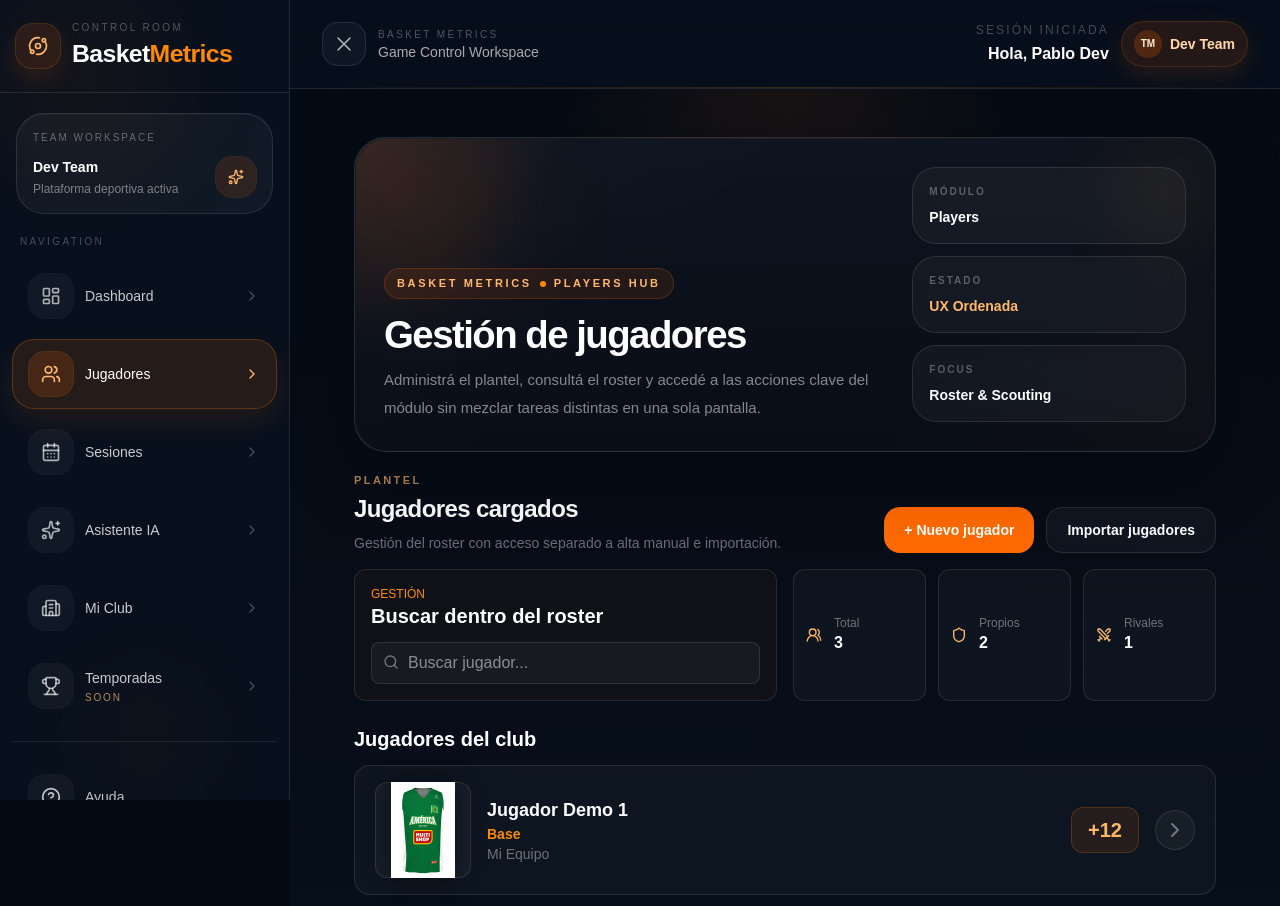
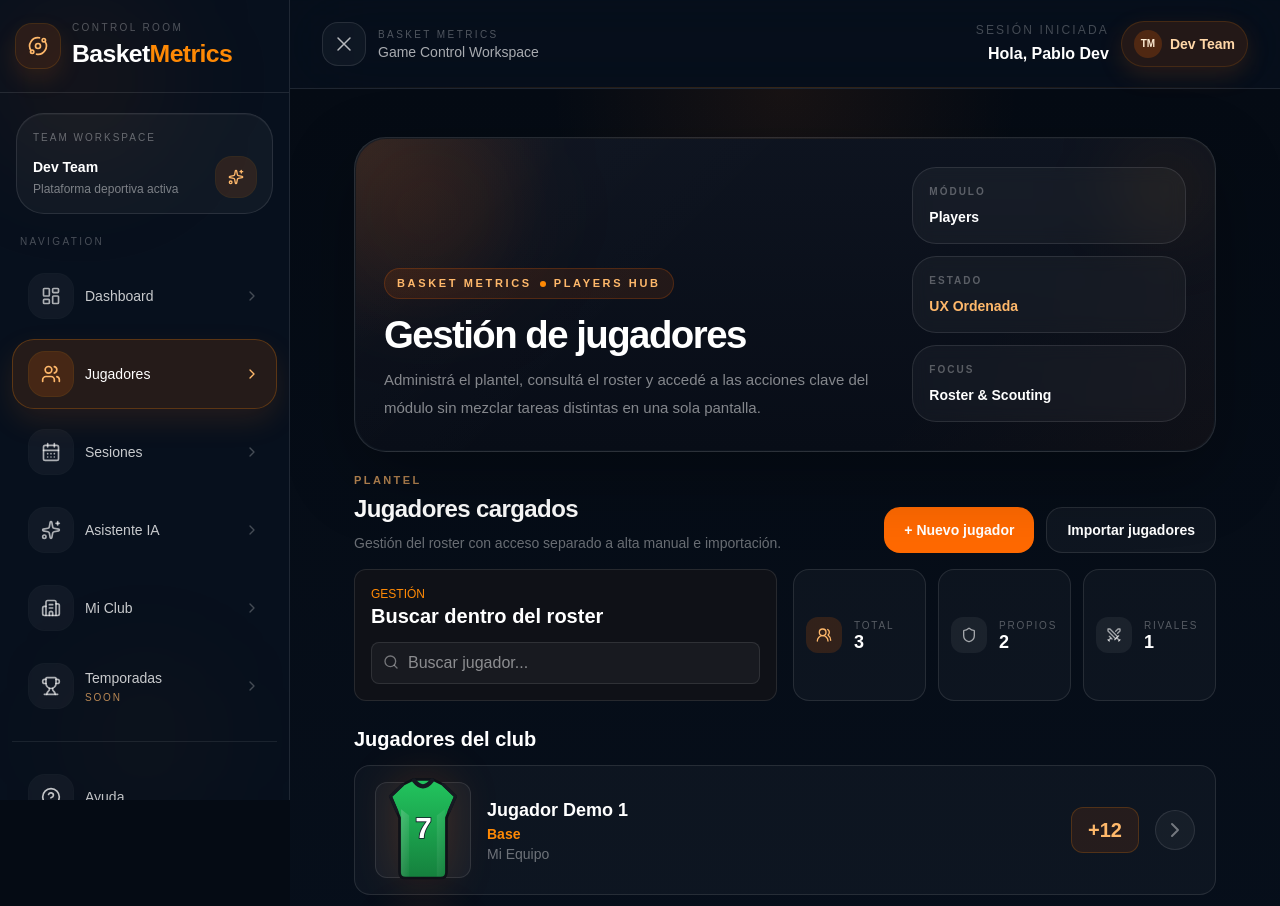
Before and after one commit to PabloLeonRios/basket-metrics-clean, a Next.js app: page /panel/players in a window 1280 px wide. Shown: the top 906 px of the page. Built offline with nearby package versions, Linux system fonts and the light colour scheme.

Commit message:
Update PlayerManager.tsx
Update PlayerManager.tsx

```diff
--- a/src/components/players/PlayerManager.tsx
+++ b/src/components/players/PlayerManager.tsx
@@ -14,9 +14,50 @@ interface Player {
   isRival?: boolean;
 }
 
-type TeamWithJersey = {
+type TeamWithBranding = {
   jerseyUrl?: string;
+  homeJerseyUrl?: string;
+  awayJerseyUrl?: string;
+  homePrimaryColor?: string;
+  homeSecondaryColor?: string;
+  awayPrimaryColor?: string;
+  awaySecondaryColor?: string;
 };
+
+/**
+ * ============================================================
+ * PLAYER MANAGER
+ * ============================================================
+ *
+ * NOTAS PARA PABLITO (Mongo)
+ * --------------------------
+ * Regla visual actual:
+ * - equipo propio:
+ *   1) homeJerseyUrl
+ *   2) home palette
+ *   3) fallback demo
+ * - rival:
+ *   1) awayJerseyUrl
+ *   2) away palette
+ *   3) fallback demo
+ *
+ * Campos esperados en Team:
+ * - jerseyUrl?: string // legacy
+ * - homeJerseyUrl?: string
+ * - awayJerseyUrl?: string
+ * - homePrimaryColor?: string
+ * - homeSecondaryColor?: string
+ * - awayPrimaryColor?: string
+ * - awaySecondaryColor?: string
+ *
+ * Ajuste visual:
+ * - la camiseta real NO lleva número superpuesto
+ * - la SVG sí puede mostrar número
+ *
+ * Futuro:
+ * - reemplazar demoPlayers por fetch real
+ * - filtros server-side / tabs reales
+ */
 
 const demoPlayers: Player[] = [
   {
@@ -24,6 +65,7 @@ const demoPlayers: Player[] = [
     name: 'Jugador Demo 1',
     position: 'Base',
     team: 'Mi Equipo',
+    number: 7,
     score: 12,
     isRival: false,
   },
@@ -32,6 +74,7 @@ const demoPlayers: Player[] = [
     name: 'Jugador Demo 2',
     position: 'Escolta',
     team: 'Mi Equipo',
+    number: 9,
     score: 9,
     isRival: false,
   },
@@ -40,10 +83,127 @@ const demoPlayers: Player[] = [
     name: 'Jugador Demo 3',
     position: 'Alero',
     team: 'Equipo Rival',
+    number: 11,
     score: 8,
     isRival: true,
   },
 ];
+
+function JerseySvg({
+  number,
+  primary,
+  secondary,
+  accent = '#161a22',
+}: {
+  number?: number;
+  primary: string;
+  secondary: string;
+  accent?: string;
+}) {
+  const displayNumber = typeof number === 'number' ? number : '?';
+  const safeId = `jersey-${displayNumber}-${primary.replace('#', '')}-${secondary.replace('#', '')}`;
+
+  return (
+    <div className="flex items-center justify-center">
+      <svg
+        viewBox="0 0 180 210"
+        className="h-28 w-24 drop-shadow-[0_0_22px_rgba(255,106,0,0.18)] transition-transform duration-300 group-hover:scale-[1.04]"
+        aria-hidden="true"
+      >
+        <defs>
+          <linearGradient id={`${safeId}-grad`} x1="0" y1="0" x2="0" y2="1">
+            <stop offset="0%" stopColor={secondary} />
+            <stop offset="100%" stopColor={primary} />
+          </linearGradient>
+
+          <linearGradient id={`${safeId}-side`} x1="0" y1="0" x2="1" y2="1">
+            <stop offset="0%" stopColor="#ffffff" stopOpacity="0.28" />
+            <stop offset="100%" stopColor="#ffffff" stopOpacity="0.03" />
+          </linearGradient>
+        </defs>
+
+        <path
+          d="
+            M52 20
+            L72 10
+            L108 10
+            L128 20
+            L151 42
+            L139 70
+            L134 82
+            L134 184
+            Q134 195 123 195
+            L57 195
+            Q46 195 46 184
+            L46 82
+            L41 70
+            L29 42
+            Z
+          "
+          fill={`url(#${safeId}-grad)`}
+          stroke="#0f1218"
+          strokeWidth="5"
+          strokeLinejoin="round"
+        />
+
+        <path
+          d="M73 12 Q90 34 107 12"
+          fill="none"
+          stroke={accent}
+          strokeWidth="8"
+          strokeLinecap="round"
+        />
+
+        <path
+          d="M52 20 L29 42 L41 70"
+          fill="none"
+          stroke={accent}
+          strokeWidth="6"
+          strokeLinecap="round"
+          strokeLinejoin="round"
+        />
+
+        <path
+          d="M128 20 L151 42 L139 70"
+          fill="none"
+          stroke={accent}
+          strokeWidth="6"
+          strokeLinecap="round"
+          strokeLinejoin="round"
+        />
+
+        <path
+          d="M49 66 L64 78 L64 192 L57 192 Q49 192 49 184 Z"
+          fill={`url(#${safeId}-side)`}
+          opacity="0.7"
+        />
+
+        <path
+          d="M131 66 L116 78 L116 192 L123 192 Q131 192 131 184 Z"
+          fill={`url(#${safeId}-side)`}
+          opacity="0.35"
+        />
+
+        <text
+          x="90"
+          y="120"
+          textAnchor="middle"
+          fontSize="56"
+          fontWeight="900"
+          fill="#ffffff"
+          style={{
+            paintOrder: 'stroke',
+            stroke: '#111827',
+            strokeWidth: 3,
+            letterSpacing: '-2px',
+          }}
+        >
+          {displayNumber}
+        </text>
+      </svg>
+    </div>
+  );
+}
 
 function ClubJerseyImage({ jerseyUrl }: { jerseyUrl: string }) {
   const [src, setSrc] = useState(jerseyUrl || '/america.jpg');
@@ -63,24 +223,22 @@ function ClubJerseyImage({ jerseyUrl }: { jerseyUrl: string }) {
   );
 }
 
-function Jersey({
+function TeamJersey({
   number,
-  isRival,
-  clubJerseyUrl,
+  imageUrl,
+  primary,
+  secondary,
 }: {
   number?: number;
-  isRival?: boolean;
-  clubJerseyUrl?: string;
+  imageUrl?: string;
+  primary: string;
+  secondary: string;
 }) {
-  if (!isRival && clubJerseyUrl) {
-    return <ClubJerseyImage jerseyUrl={clubJerseyUrl} />;
+  if (imageUrl) {
+    return <ClubJerseyImage jerseyUrl={imageUrl} />;
   }
 
-  return (
-    <div className="text-white font-bold text-xl opacity-80">
-      #{number ?? '?'}
-    </div>
-  );
+  return <JerseySvg number={number} primary={primary} secondary={secondary} />;
 }
 
 function ScoreBadge({ score }: { score?: number }) {
@@ -101,91 +259,88 @@ function ScoreBadge({ score }: { score?: number }) {
   );
 }
 
-/**
- * 🔥 NUEVO PlayerCard PRO
- */
 function PlayerCard({
   player,
-  clubJerseyUrl,
+  homeJerseyUrl,
+  awayJerseyUrl,
+  homePrimaryColor,
+  homeSecondaryColor,
+  awayPrimaryColor,
+  awaySecondaryColor,
 }: {
   player: Player;
-  clubJerseyUrl?: string;
+  homeJerseyUrl?: string;
+  awayJerseyUrl?: string;
+  homePrimaryColor: string;
+  homeSecondaryColor: string;
+  awayPrimaryColor: string;
+  awaySecondaryColor: string;
 }) {
+  const imageUrl = player.isRival ? awayJerseyUrl : homeJerseyUrl;
+  const primary = player.isRival ? awayPrimaryColor : homePrimaryColor;
+  const secondary = player.isRival ? awaySecondaryColor : homeSecondaryColor;
+
   return (
     <div
       className="
-        group relative
-        rounded-2xl border border-white/10
-        bg-white/[0.03]
-        px-5 py-4
-        flex items-center justify-between
-        transition-all duration-300
-
-        hover:-translate-y-1
-        hover:border-orange-400/30
-        hover:bg-white/[0.05]
+        group relative rounded-2xl border border-white/10 bg-white/[0.03]
+        px-5 py-4 flex items-center justify-between transition-all duration-300
+        hover:-translate-y-1 hover:border-orange-400/30 hover:bg-white/[0.05]
         hover:shadow-[0_10px_40px_rgba(255,100,0,0.15)]
       "
     >
-      {/* glow effect */}
-      <div className="pointer-events-none absolute inset-0 opacity-0 group-hover:opacity-100 transition duration-300">
-        <div className="absolute left-0 top-1/2 -translate-y-1/2 w-32 h-32 bg-orange-500/10 blur-3xl" />
+      <div className="pointer-events-none absolute inset-0 opacity-0 transition duration-300 group-hover:opacity-100">
+        <div className="absolute left-0 top-1/2 h-32 w-32 -translate-y-1/2 bg-orange-500/10 blur-3xl" />
       </div>
 
-      {/* LEFT */}
-      <div className="flex items-center gap-4 relative">
+      <div className="relative flex items-center gap-4">
         <div
           className="
             h-24 w-24 flex items-center justify-center
             rounded-xl border border-white/10 bg-white/[0.04]
-            transition-all duration-300
-            group-hover:border-orange-400/20
+            transition-all duration-300 group-hover:border-orange-400/20
           "
         >
-          <Jersey
+          <TeamJersey
             number={player.number}
-            isRival={player.isRival}
-            clubJerseyUrl={clubJerseyUrl}
+            imageUrl={imageUrl}
+            primary={primary}
+            secondary={secondary}
           />
         </div>
 
         <div>
           <div className="flex items-center gap-2">
-            <p className="text-white font-extrabold text-lg">
-              {player.name}
-            </p>
+            <p className="text-white font-extrabold text-lg">{player.name}</p>
 
             {player.isRival && (
-              <span className="text-xs px-2 py-0.5 rounded-full bg-white/10 text-white/60">
+              <span className="rounded-full bg-white/10 px-2 py-0.5 text-xs text-white/60">
                 Rival
               </span>
             )}
           </div>
 
-          <p className="text-orange-400 text-sm font-semibold">
+          <p className="text-sm font-semibold text-orange-400">
             {player.position}
           </p>
 
-          <p className="text-white/40 text-sm">
+          <p className="text-sm text-white/40">
             {player.team || 'Equipo no definido'}
           </p>
         </div>
       </div>
 
-      {/* RIGHT */}
-      <div className="flex items-center gap-4 relative">
+      <div className="relative flex items-center gap-4">
         <ScoreBadge score={player.score} />
 
         <div
           className="
-            h-10 w-10 flex items-center justify-center
-            rounded-full border border-white/10 bg-white/[0.04]
-            transition-all duration-300
-            group-hover:border-orange-400/30
-            group-hover:bg-orange-500/10
+            h-10 w-10 flex items-center justify-center rounded-full
+            border border-white/10 bg-white/[0.04] transition-all duration-300
+            group-hover:border-orange-400/30 group-hover:bg-orange-500/10
           "
         >
-          <ChevronRight className="text-white/40 group-hover:text-orange-300 group-hover:translate-x-1 transition-all" />
+          <ChevronRight className="text-white/40 transition-all group-hover:translate-x-1 group-hover:text-orange-300" />
         </div>
       </div>
     </div>
@@ -204,11 +359,35 @@ function SummaryCard({
   tone?: 'neutral' | 'accent';
 }) {
   return (
-    <div className="rounded-xl border border-white/10 bg-white/[0.03] px-3 py-3 flex items-center gap-3">
-      <Icon className="text-orange-300 w-4 h-4" />
-      <div>
-        <p className="text-xs text-white/40">{label}</p>
-        <p className="text-white font-bold">{value}</p>
+    <div
+      className="
+        flex items-center justify-between rounded-2xl border border-white/10
+        bg-white/[0.03] px-3 py-3 transition-all duration-200
+        hover:border-orange-400/20 hover:bg-white/[0.05]
+      "
+    >
+      <div className="flex items-center gap-3">
+        <div
+          className={`
+            flex h-9 w-9 items-center justify-center rounded-xl
+            ${
+              tone === 'accent'
+                ? 'bg-orange-500/15 text-orange-300'
+                : 'bg-white/[0.06] text-white/60'
+            }
+          `}
+        >
+          <Icon className="h-4 w-4" />
+        </div>
+
+        <div>
+          <p className="text-[10px] uppercase tracking-[0.18em] text-white/30">
+            {label}
+          </p>
+          <p className="text-lg font-extrabold leading-none text-white">
+            {value}
+          </p>
+        </div>
       </div>
     </div>
   );
@@ -216,8 +395,14 @@ function SummaryCard({
 
 export default function PlayerManager() {
   const { user } = useAuth();
-  const clubJerseyUrl =
-    (user?.team as TeamWithJersey)?.jerseyUrl || '/america.jpg';
+  const team = (user?.team as TeamWithBranding | undefined) ?? undefined;
+
+  const homeJerseyUrl = team?.homeJerseyUrl || team?.jerseyUrl || '';
+  const awayJerseyUrl = team?.awayJerseyUrl || '';
+  const homePrimaryColor = team?.homePrimaryColor || '#15803d';
+  const homeSecondaryColor = team?.homeSecondaryColor || '#22c55e';
+  const awayPrimaryColor = team?.awayPrimaryColor || '#1f2937';
+  const awaySecondaryColor = team?.awaySecondaryColor || '#6b7280';
 
   const [search, setSearch] = useState('');
 
@@ -236,32 +421,30 @@ export default function PlayerManager() {
 
   return (
     <div className="space-y-6">
-      {/* TOP */}
       <div className="grid gap-4 md:grid-cols-2">
-        {/* BUSCADOR */}
-        <div className="bg-[#0f1117] border border-white/10 rounded-xl p-4">
-          <p className="text-xs text-orange-400 uppercase">Gestión</p>
-          <h3 className="text-white text-xl font-bold">
+        <div className="rounded-xl border border-white/10 bg-[#0f1117] p-4">
+          <p className="text-xs uppercase text-orange-400">Gestión</p>
+          <h3 className="text-xl font-bold text-white">
             Buscar dentro del roster
           </h3>
 
-          <div className="mt-3 relative">
-            <Search className="absolute left-3 top-3 text-white/40 w-4 h-4" />
+          <div className="relative mt-3">
+            <Search className="absolute left-3 top-3 h-4 w-4 text-white/40" />
             <input
               value={search}
               onChange={(e) => setSearch(e.target.value)}
               placeholder="Buscar jugador..."
-              className="w-full pl-9 pr-3 py-2 rounded-lg bg-white/[0.04] border border-white/10 text-white"
+              className="w-full rounded-lg border border-white/10 bg-white/[0.04] py-2 pl-9 pr-3 text-white"
             />
           </div>
         </div>
 
-        {/* KPIs */}
         <div className="grid grid-cols-3 gap-3">
           <SummaryCard
             icon={Users2}
             label="Total"
             value={filteredPlayers.length}
+            tone="accent"
           />
           <SummaryCard
             icon={Shield}
@@ -276,9 +459,8 @@ export default function PlayerManager() {
         </div>
       </div>
 
-      {/* PROPIOS */}
       <div>
-        <h3 className="text-white text-xl font-bold mb-3">
+        <h3 className="mb-3 text-xl font-bold text-white">
           Jugadores del club
         </h3>
         <div className="space-y-3">
@@ -286,15 +468,19 @@ export default function PlayerManager() {
             <PlayerCard
               key={p.id}
               player={p}
-              clubJerseyUrl={clubJerseyUrl}
+              homeJerseyUrl={homeJerseyUrl}
+              awayJerseyUrl={awayJerseyUrl}
+              homePrimaryColor={homePrimaryColor}
+              homeSecondaryColor={homeSecondaryColor}
+              awayPrimaryColor={awayPrimaryColor}
+              awaySecondaryColor={awaySecondaryColor}
             />
           ))}
         </div>
       </div>
 
-      {/* RIVALES */}
       <div>
-        <h3 className="text-white text-xl font-bold mb-3">
+        <h3 className="mb-3 text-xl font-bold text-white">
           Jugadores rivales
         </h3>
         <div className="space-y-3">
@@ -302,7 +488,12 @@ export default function PlayerManager() {
             <PlayerCard
               key={p.id}
               player={p}
-              clubJerseyUrl={clubJerseyUrl}
+              homeJerseyUrl={homeJerseyUrl}
+              awayJerseyUrl={awayJerseyUrl}
+              homePrimaryColor={homePrimaryColor}
+              homeSecondaryColor={homeSecondaryColor}
+              awayPrimaryColor={awayPrimaryColor}
+              awaySecondaryColor={awaySecondaryColor}
             />
           ))}
         </div>
```
